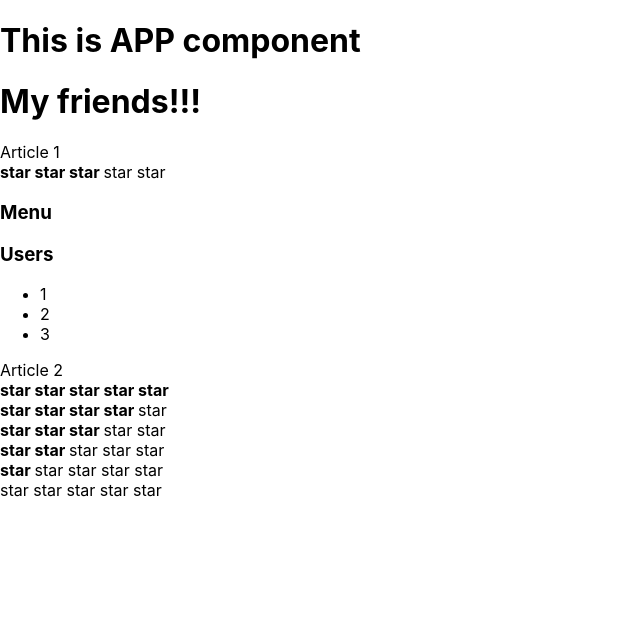
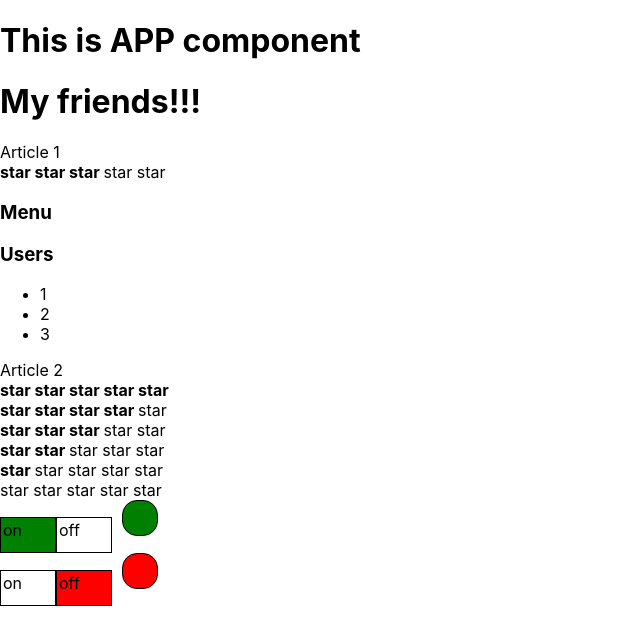
Before and after one commit to KIK9292/kabzda, a React (Create React App) app: page / in a window 1280 px wide. Shown: the top 644 px of the page, without its empty margins (0-640 px from the left). Built offline with nearby package versions, Linux system fonts and the light colour scheme.

Commit message:
2-weekend-render-dz-greenRedButton

```diff
--- a/src/App.tsx
+++ b/src/App.tsx
@@ -2,6 +2,7 @@ import React from 'react';
 import './App.css';
 import Accordion from "./components/Accordion/Accordion";
 import {Rating} from "./components/Rating/Rating";
+import {OnOff} from "./components/OnOff/OnOff";
 
 
 // function hello() {
@@ -28,6 +29,9 @@ function App() {
             <Rating value={2}/>
             <Rating value={1}/>
             <Rating value={0}/>
+            <OnOff selec={true}/>
+            <OnOff selec={false}/>
+
         </div>
 
     );
--- /dev/null
+++ b/src/components/OnOff/OnOff.tsx
@@ -0,0 +1,44 @@
+import React from 'react';
+import {inspect} from "util";
+
+
+type OnOffPropsType = {
+    selec: boolean
+}
+
+
+export const OnOff = (props: OnOffPropsType) => {
+    const onStyle = {
+        width: "50px",
+        height: "30px",
+        border: "1px solid black",
+        display: "inLine-block",
+        padding: "2px",
+        backgroundColor: props.selec ? "green" : "white"
+    }
+    const offStyle = {
+        width: "50px",
+        height: "30px",
+        border: "1px solid black",
+        display: "inLine-block",
+        padding: "2px",
+        backgroundColor: !props.selec ? "red" : "white"
+    }
+    const indicator = {
+        width: "30px",
+        height: "30px",
+        borderRadius: "15px",
+        border: "1px solid black",
+        display: "inLine-block",
+        marginLeft: "10px",
+        padding: "2px",
+        backgroundColor: props.selec ? "green" : "red"
+    }
+    return (
+        <div>
+            <div style={onStyle}>on</div>
+            <div style={offStyle}>off</div>
+            <div style={indicator}></div>
+        </div>
+    );
+};
```
